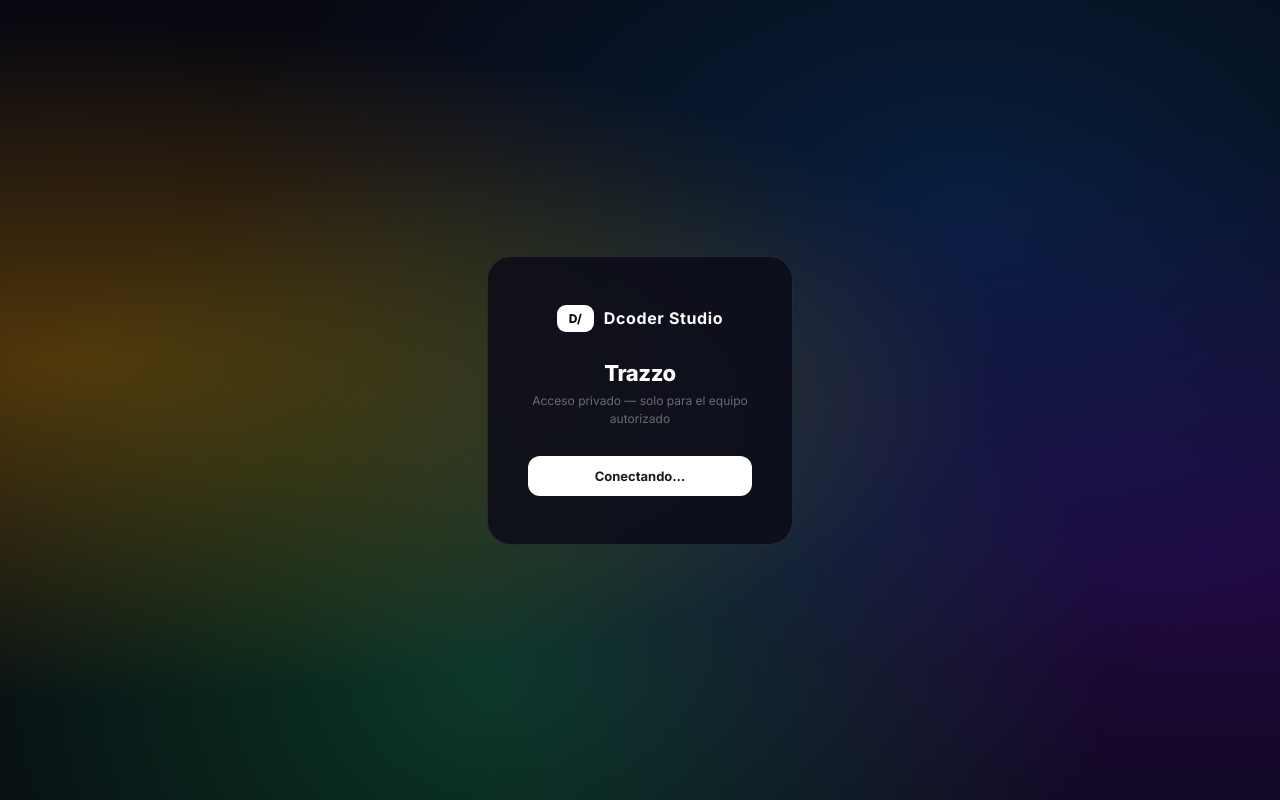
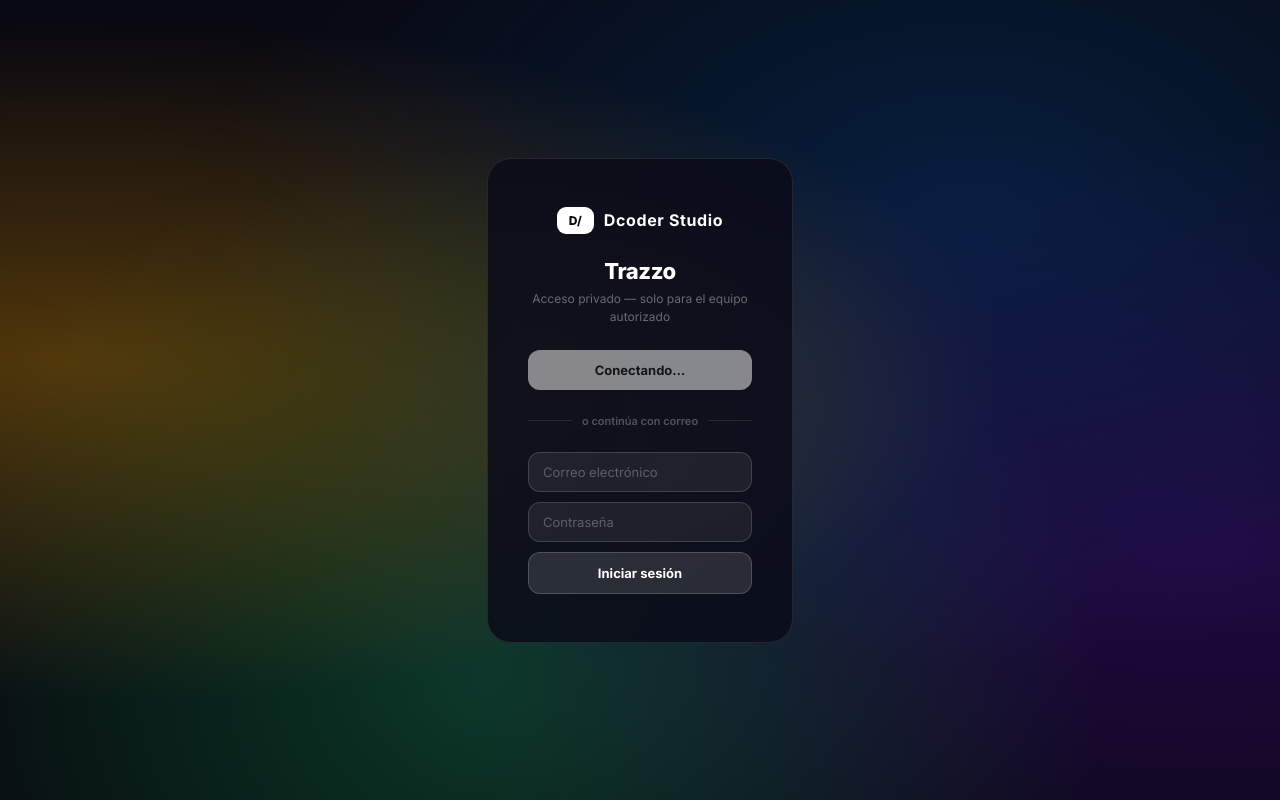
Before and after one commit to dcoderstudio/trazzo, a plain HTML site: page login.html in a window 1280 px wide. Both pictures are taken after a click on the button "Continuar con Google". Drawn offline with Linux system fonts and the light colour scheme; no server answers.

Commit message:
feat(auth): add email/password login + multi-user allowlist

```diff
--- a/login.html
+++ b/login.html
@@ -13,7 +13,7 @@
 @import url('https://fonts.googleapis.com/css2?family=Inter:wght@400;600;700;800&display=swap');
 *{box-sizing:border-box;margin:0;padding:0;}
 html,body{height:100%;font-family:'Inter',sans-serif;color:#fff;display:flex;align-items:center;justify-content:center;}
-.login-card{display:flex;flex-direction:column;align-items:center;gap:28px;padding:48px 40px;background:rgba(10,10,24,.82);border:0.5px solid rgba(255,255,255,.1);border-radius:24px;backdrop-filter:blur(24px);-webkit-backdrop-filter:blur(24px);max-width:340px;width:90%;text-align:center;}
+.login-card{display:flex;flex-direction:column;align-items:center;gap:24px;padding:48px 40px;background:rgba(10,10,24,.82);border:0.5px solid rgba(255,255,255,.1);border-radius:24px;backdrop-filter:blur(24px);-webkit-backdrop-filter:blur(24px);max-width:340px;width:90%;text-align:center;}
 .login-logo{display:flex;align-items:center;gap:10px;}
 .login-logo-pill{background:#fff;color:#0c0c0c;font-size:12px;font-weight:800;padding:6px 12px;border-radius:9px;}
 .login-logo-name{font-size:16px;font-weight:700;letter-spacing:.04em;}
@@ -21,8 +21,19 @@ html,body{height:100%;font-family:'Inter',sans-serif;color:#fff;display:flex;ali
 .login-sub{font-size:12px;color:rgba(255,255,255,.38);line-height:1.5;}
 .login-btn{display:flex;align-items:center;gap:10px;background:#fff;color:#1a1a1a;border:none;border-radius:12px;padding:12px 22px;font-size:13px;font-weight:700;cursor:pointer;font-family:'Inter',sans-serif;transition:all .15s;width:100%;justify-content:center;}
 .login-btn:hover{background:#f0f0f0;transform:translateY(-1px);box-shadow:0 4px 16px rgba(0,0,0,.4);}
+.login-btn:disabled{opacity:.5;cursor:not-allowed;transform:none;box-shadow:none;}
 .login-btn svg{flex-shrink:0;}
-.login-error{font-size:11px;color:#D4537E;background:rgba(212,83,126,.12);border:0.5px solid rgba(212,83,126,.3);border-radius:8px;padding:8px 14px;display:none;}
+.login-divider{display:flex;align-items:center;gap:10px;width:100%;}
+.login-divider::before,.login-divider::after{content:'';flex:1;height:1px;background:rgba(255,255,255,.1);}
+.login-divider span{font-size:11px;color:rgba(255,255,255,.28);font-weight:600;white-space:nowrap;}
+.login-form{display:flex;flex-direction:column;gap:10px;width:100%;}
+.login-input{width:100%;background:rgba(255,255,255,.07);border:0.5px solid rgba(255,255,255,.15);border-radius:12px;padding:11px 14px;font-size:13px;font-family:'Inter',sans-serif;color:#fff;outline:none;transition:border-color .15s;}
+.login-input::placeholder{color:rgba(255,255,255,.28);}
+.login-input:focus{border-color:rgba(255,255,255,.4);}
+.login-submit{width:100%;background:rgba(255,255,255,.12);border:0.5px solid rgba(255,255,255,.18);border-radius:12px;padding:12px 22px;font-size:13px;font-weight:700;cursor:pointer;font-family:'Inter',sans-serif;color:#fff;transition:all .15s;}
+.login-submit:hover{background:rgba(255,255,255,.2);}
+.login-submit:disabled{opacity:.5;cursor:not-allowed;}
+.login-error{font-size:11px;color:#D4537E;background:rgba(212,83,126,.12);border:0.5px solid rgba(212,83,126,.3);border-radius:8px;padding:8px 14px;display:none;width:100%;text-align:left;}
 .login-error.visible{display:block;}
 </style>
 </head>
@@ -36,10 +47,20 @@ html,body{height:100%;font-family:'Inter',sans-serif;color:#fff;display:flex;ali
     <div class="login-title">Trazzo</div>
     <div class="login-sub" style="margin-top:6px;">Acceso privado — solo para el equipo autorizado</div>
   </div>
-  <button class="login-btn" onclick="signInWithGoogle()">
+
+  <button class="login-btn" id="googleBtn" onclick="signInWithGoogle()">
     <svg width="18" height="18" viewBox="0 0 48 48"><path fill="#EA4335" d="M24 9.5c3.54 0 6.71 1.22 9.21 3.6l6.85-6.85C35.9 2.38 30.47 0 24 0 14.62 0 6.51 5.38 2.56 13.22l7.98 6.19C12.43 13.72 17.74 9.5 24 9.5z"/><path fill="#4285F4" d="M46.98 24.55c0-1.57-.15-3.09-.38-4.55H24v9.02h12.94c-.58 2.96-2.26 5.48-4.78 7.18l7.73 6c4.51-4.18 7.09-10.36 7.09-17.65z"/><path fill="#FBBC05" d="M10.53 28.59c-.48-1.45-.76-2.99-.76-4.59s.27-3.14.76-4.59l-7.98-6.19C.92 16.46 0 20.12 0 24c0 3.88.92 7.54 2.56 10.78l7.97-6.19z"/><path fill="#34A853" d="M24 48c6.48 0 11.93-2.13 15.89-5.81l-7.73-6c-2.18 1.48-4.97 2.36-8.16 2.36-6.26 0-11.57-4.22-13.47-9.91l-7.98 6.19C6.51 42.62 14.62 48 24 48z"/><path fill="none" d="M0 0h48v48H0z"/></svg>
     Continuar con Google
   </button>
+
+  <div class="login-divider"><span>o continúa con correo</span></div>
+
+  <div class="login-form">
+    <input class="login-input" id="emailInput" type="email" placeholder="Correo electrónico" autocomplete="email">
+    <input class="login-input" id="passInput" type="password" placeholder="Contraseña" autocomplete="current-password">
+    <button class="login-submit" id="emailBtn" onclick="signInWithEmail()">Iniciar sesión</button>
+  </div>
+
   <div class="login-error" id="loginError"></div>
 </div>
 
@@ -55,52 +76,115 @@ firebase.initializeApp({
   appId:"1:106264633340:web:4b2560a57e75321c709c79"
 });
 
-var ALLOWED='dcoderstudio@gmail.com';
+// ── Lista de correos con acceso autorizado ─────────────────────
+// Para agregar más miembros del equipo, añade su correo aquí:
+var ALLOWED = [
+  'dcoderstudio@gmail.com'
+  // 'nuevo@empresa.com',
+];
 
-// If already signed in with correct account → go to app
-firebase.auth().onAuthStateChanged(function(u){
-  if(u&&u.email===ALLOWED) location.replace('/daily-hub.html');
-  else if(u){firebase.auth().signOut();showError('La cuenta '+u.email+' no tiene acceso.');}
+function isAllowed(email) {
+  return ALLOWED.indexOf(email) > -1;
+}
+
+// Si ya hay sesión activa → redirigir
+firebase.auth().onAuthStateChanged(function(u) {
+  if (u && isAllowed(u.email)) {
+    location.replace('/daily-hub.html');
+  } else if (u) {
+    firebase.auth().signOut();
+    showError('La cuenta ' + u.email + ' no tiene acceso.');
+  }
 });
 
-// Handle redirect result (after Google auth redirect flow)
-firebase.auth().getRedirectResult().then(function(r){
-  if(r&&r.user&&r.user.email!==ALLOWED){
+// Manejar resultado de redirect de Google
+firebase.auth().getRedirectResult().then(function(r) {
+  if (r && r.user && !isAllowed(r.user.email)) {
     firebase.auth().signOut();
-    showError('La cuenta '+r.user.email+' no tiene acceso.');
+    showError('La cuenta ' + r.user.email + ' no tiene acceso.');
   }
-}).catch(function(){});  // ignore if no redirect result
+}).catch(function() {});
 
-function signInWithGoogle(){
-  var provider=new firebase.auth.GoogleAuthProvider();
-  provider.setCustomParameters({login_hint:ALLOWED,prompt:'select_account'});
-  var btn=document.querySelector('.login-btn');
-  if(btn){btn.disabled=true;btn.textContent='Conectando…';}
-  // Try popup first (works in PWA + desktop), fallback to redirect
-  firebase.auth().signInWithPopup(provider).then(function(r){
-    if(r.user.email!==ALLOWED){
+// ── Login con Google ───────────────────────────────────────────
+var GOOGLE_SVG = '<svg width="18" height="18" viewBox="0 0 48 48"><path fill="#EA4335" d="M24 9.5c3.54 0 6.71 1.22 9.21 3.6l6.85-6.85C35.9 2.38 30.47 0 24 0 14.62 0 6.51 5.38 2.56 13.22l7.98 6.19C12.43 13.72 17.74 9.5 24 9.5z"/><path fill="#4285F4" d="M46.98 24.55c0-1.57-.15-3.09-.38-4.55H24v9.02h12.94c-.58 2.96-2.26 5.48-4.78 7.18l7.73 6c4.51-4.18 7.09-10.36 7.09-17.65z"/><path fill="#FBBC05" d="M10.53 28.59c-.48-1.45-.76-2.99-.76-4.59s.27-3.14.76-4.59l-7.98-6.19C.92 16.46 0 20.12 0 24c0 3.88.92 7.54 2.56 10.78l7.97-6.19z"/><path fill="#34A853" d="M24 48c6.48 0 11.93-2.13 15.89-5.81l-7.73-6c-2.18 1.48-4.97 2.36-8.16 2.36-6.26 0-11.57-4.22-13.47-9.91l-7.98 6.19C6.51 42.62 14.62 48 24 48z"/><path fill="none" d="M0 0h48v48H0z"/></svg>';
+
+function signInWithGoogle() {
+  var provider = new firebase.auth.GoogleAuthProvider();
+  provider.setCustomParameters({ prompt: 'select_account' });
+  var btn = document.getElementById('googleBtn');
+  btn.disabled = true;
+  btn.textContent = 'Conectando…';
+  firebase.auth().signInWithPopup(provider).then(function(r) {
+    if (!isAllowed(r.user.email)) {
       firebase.auth().signOut();
-      showError('La cuenta '+r.user.email+' no tiene acceso.');
-      if(btn){btn.disabled=false;btn.innerHTML='<svg width="18" height="18" viewBox="0 0 48 48"><path fill="#EA4335" d="M24 9.5c3.54 0 6.71 1.22 9.21 3.6l6.85-6.85C35.9 2.38 30.47 0 24 0 14.62 0 6.51 5.38 2.56 13.22l7.98 6.19C12.43 13.72 17.74 9.5 24 9.5z"/><path fill="#4285F4" d="M46.98 24.55c0-1.57-.15-3.09-.38-4.55H24v9.02h12.94c-.58 2.96-2.26 5.48-4.78 7.18l7.73 6c4.51-4.18 7.09-10.36 7.09-17.65z"/><path fill="#FBBC05" d="M10.53 28.59c-.48-1.45-.76-2.99-.76-4.59s.27-3.14.76-4.59l-7.98-6.19C.92 16.46 0 20.12 0 24c0 3.88.92 7.54 2.56 10.78l7.97-6.19z"/><path fill="#34A853" d="M24 48c6.48 0 11.93-2.13 15.89-5.81l-7.73-6c-2.18 1.48-4.97 2.36-8.16 2.36-6.26 0-11.57-4.22-13.47-9.91l-7.98 6.19C6.51 42.62 14.62 48 24 48z"/><path fill="none" d="M0 0h48v48H0z"/></svg> Continuar con Google';}
+      showError('La cuenta ' + r.user.email + ' no tiene acceso.');
+      btn.disabled = false;
+      btn.innerHTML = GOOGLE_SVG + ' Continuar con Google';
     }
-    // onAuthStateChanged will handle the redirect
-  }).catch(function(e){
-    // Popup blocked or not supported → try redirect
-    if(e.code==='auth/popup-blocked'||e.code==='auth/popup-closed-by-user'||e.code==='auth/cancelled-popup-request'){
+  }).catch(function(e) {
+    if (e.code === 'auth/popup-blocked' || e.code === 'auth/popup-closed-by-user' || e.code === 'auth/cancelled-popup-request') {
       firebase.auth().signInWithRedirect(provider);
     } else {
-      showError('Error: '+e.message);
-      if(btn){btn.disabled=false;btn.innerHTML='<svg width="18" height="18" viewBox="0 0 48 48"><path fill="#EA4335" d="M24 9.5c3.54 0 6.71 1.22 9.21 3.6l6.85-6.85C35.9 2.38 30.47 0 24 0 14.62 0 6.51 5.38 2.56 13.22l7.98 6.19C12.43 13.72 17.74 9.5 24 9.5z"/><path fill="#4285F4" d="M46.98 24.55c0-1.57-.15-3.09-.38-4.55H24v9.02h12.94c-.58 2.96-2.26 5.48-4.78 7.18l7.73 6c4.51-4.18 7.09-10.36 7.09-17.65z"/><path fill="#FBBC05" d="M10.53 28.59c-.48-1.45-.76-2.99-.76-4.59s.27-3.14.76-4.59l-7.98-6.19C.92 16.46 0 20.12 0 24c0 3.88.92 7.54 2.56 10.78l7.97-6.19z"/><path fill="#34A853" d="M24 48c6.48 0 11.93-2.13 15.89-5.81l-7.73-6c-2.18 1.48-4.97 2.36-8.16 2.36-6.26 0-11.57-4.22-13.47-9.91l-7.98 6.19C6.51 42.62 14.62 48 24 48z"/><path fill="none" d="M0 0h48v48H0z"/></svg> Continuar con Google';}
+      showError('Error: ' + e.message);
+      btn.disabled = false;
+      btn.innerHTML = GOOGLE_SVG + ' Continuar con Google';
     }
   });
 }
 
-function showError(msg){
-  var el=document.getElementById('loginError');
-  el.textContent=msg;el.classList.add('visible');
+// ── Login con email + contraseña ───────────────────────────────
+function signInWithEmail() {
+  var email = document.getElementById('emailInput').value.trim();
+  var pass  = document.getElementById('passInput').value;
+  var btn   = document.getElementById('emailBtn');
+
+  if (!email || !pass) { showError('Ingresa tu correo y contraseña.'); return; }
+
+  btn.disabled = true;
+  btn.textContent = 'Verificando…';
+  hideError();
+
+  firebase.auth().signInWithEmailAndPassword(email, pass).then(function(r) {
+    if (!isAllowed(r.user.email)) {
+      firebase.auth().signOut();
+      showError('La cuenta ' + r.user.email + ' no tiene acceso.');
+      btn.disabled = false;
+      btn.textContent = 'Iniciar sesión';
+    }
+    // Si es válido → onAuthStateChanged redirige automáticamente
+  }).catch(function(e) {
+    btn.disabled = false;
+    btn.textContent = 'Iniciar sesión';
+    var msg = 'Error al iniciar sesión.';
+    if (e.code === 'auth/user-not-found' || e.code === 'auth/wrong-password' || e.code === 'auth/invalid-credential') {
+      msg = 'Correo o contraseña incorrectos.';
+    } else if (e.code === 'auth/invalid-email') {
+      msg = 'El correo no tiene un formato válido.';
+    } else if (e.code === 'auth/too-many-requests') {
+      msg = 'Demasiados intentos. Espera un momento e intenta de nuevo.';
+    }
+    showError(msg);
+  });
 }
 
-if(location.search.indexOf('e=1')>-1) showError('No tienes acceso con esa cuenta.');
+// Permitir Enter en los campos
+document.getElementById('passInput').addEventListener('keydown', function(e) {
+  if (e.key === 'Enter') signInWithEmail();
+});
+document.getElementById('emailInput').addEventListener('keydown', function(e) {
+  if (e.key === 'Enter') document.getElementById('passInput').focus();
+});
+
+function showError(msg) {
+  var el = document.getElementById('loginError');
+  el.textContent = msg;
+  el.classList.add('visible');
+}
+function hideError() {
+  document.getElementById('loginError').classList.remove('visible');
+}
+
+if (location.search.indexOf('e=1') > -1) showError('No tienes acceso con esa cuenta.');
 </script>
 </body>
 </html>
```
